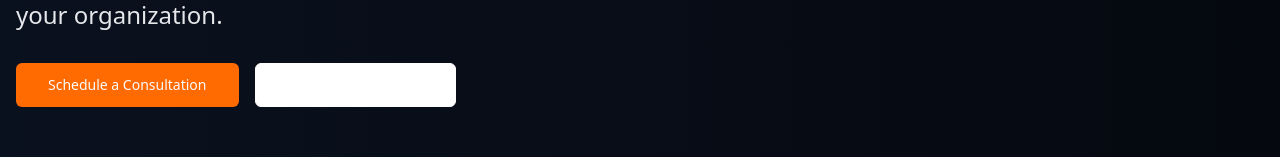
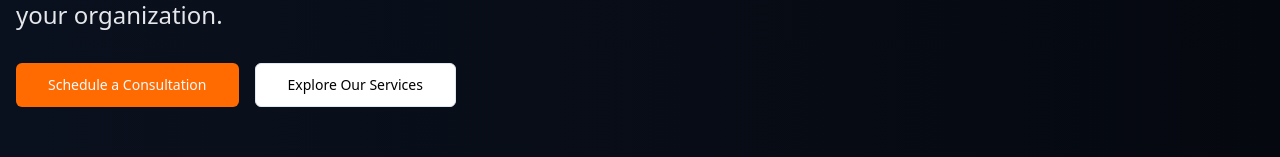
Before and after one commit to hammouda997/enjiaz, a React (Vite) app: page / in a window 1280 px wide. Shown: the part 462-619 px from the top of the page. Built offline with nearby package versions, Linux system fonts and the light colour scheme.

Commit message:
Fix: Change "Explore Our Services" color
Change the color of the "Explore Our Services" button text to black.

```diff
--- a/src/pages/Index.tsx
+++ b/src/pages/Index.tsx
@@ -1,3 +1,4 @@
+
 import { Link } from "react-router-dom";
 import { ArrowRight, Shield, FileSearch, ChartLine, ShieldCheck, FileCode, Cloud, Code, Building2, FileCheck } from "lucide-react";
 import { Button } from "@/components/ui/button";
@@ -100,7 +101,7 @@ const Index = () => {
               <Button size="lg" className="bg-enjaz hover:bg-enjaz-600 animate-scale-in" asChild>
                 <Link to="/contact">Schedule a Consultation</Link>
               </Button>
-              <Button size="lg" variant="outline" className="text-white border-white hover:bg-white/10 animate-scale-in animation-delay-200" asChild>
+              <Button size="lg" variant="outline" className="text-black bg-white hover:bg-gray-100 animate-scale-in animation-delay-200" asChild>
                 <Link to="/services">Explore Our Services</Link>
               </Button>
             </div>
```
